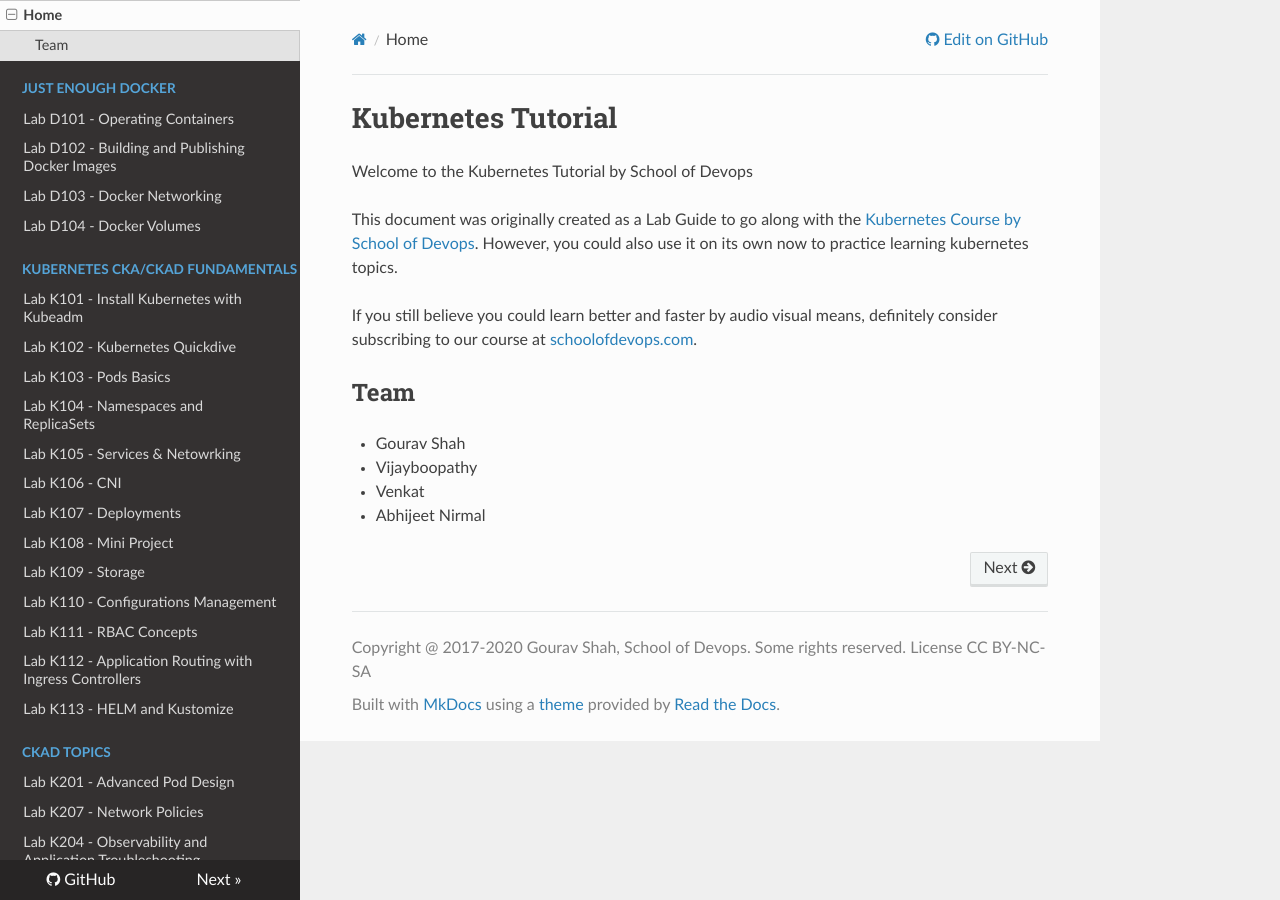
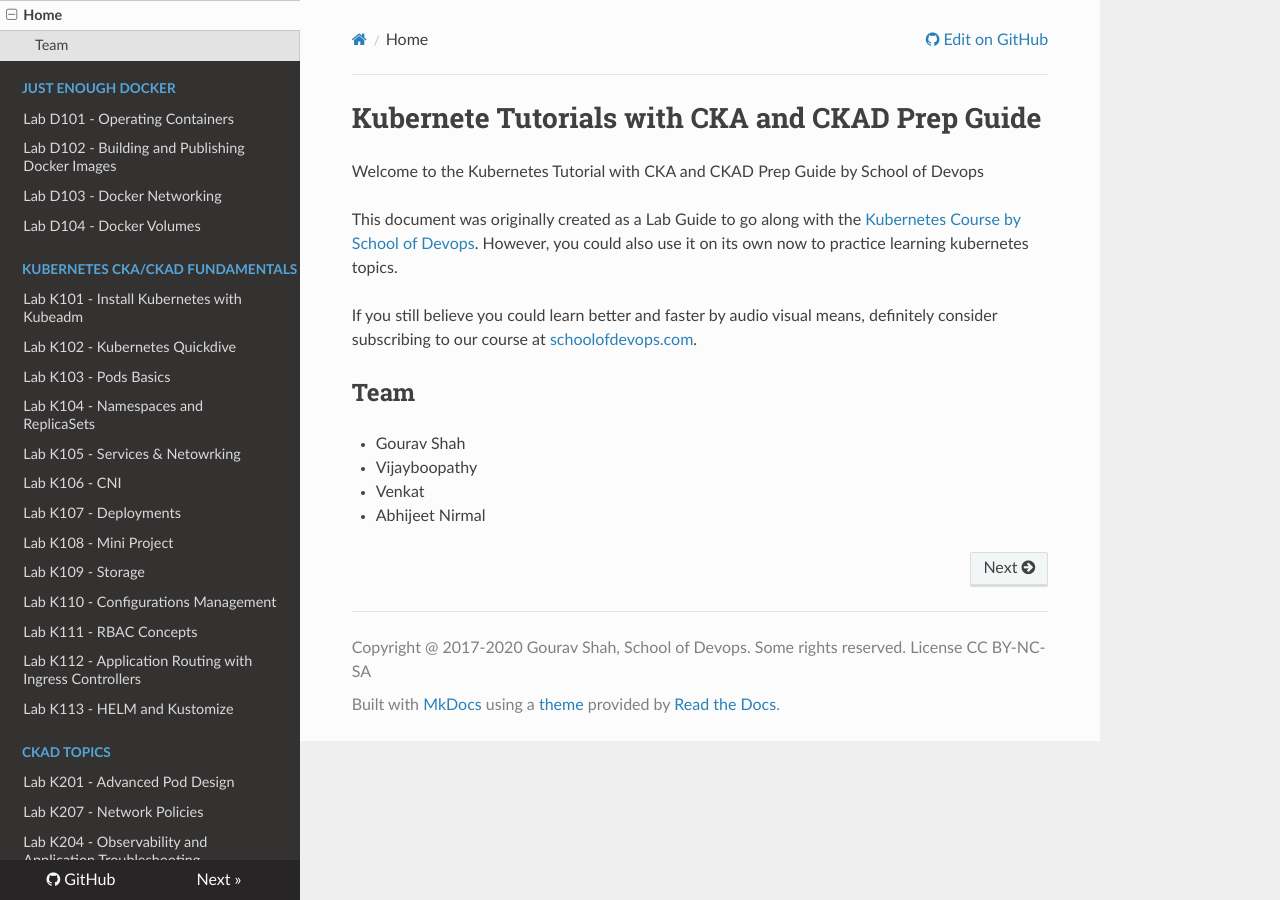
Before and after one commit to schoolofdevops/kubernetes-labguide, an MkDocs documentation site: the page built from chapters/index.md, in a window 1280 px wide. Built offline with MkDocs 1.6.1, drawn with Linux system fonts in a browser that asks for light colours; nearby versions of some CDN libraries; old or Windows-style settings are respelled for this version of MkDocs.

Commit message:
updated title

```diff
--- a/chapters/index.md
+++ b/chapters/index.md
@@ -1,6 +1,6 @@
-# Kubernetes Tutorial
+# Kubernete Tutorials with CKA and CKAD Prep Guide
 
-Welcome to the Kubernetes Tutorial  by School of Devops
+Welcome to the Kubernetes Tutorial with CKA and CKAD Prep Guide  by School of Devops
 
 This document was originally created as  a Lab Guide to go along with the [Kubernetes Course by School of Devops](http://www.schoolofdevops.com/). However, you could also use it on its own now to practice learning kubernetes topics.
 
```
